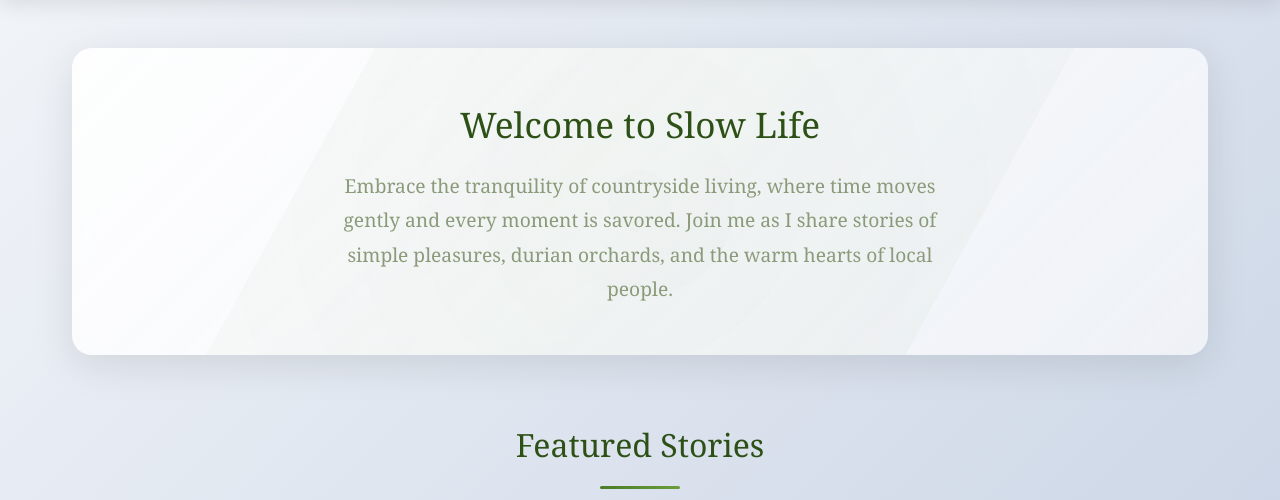
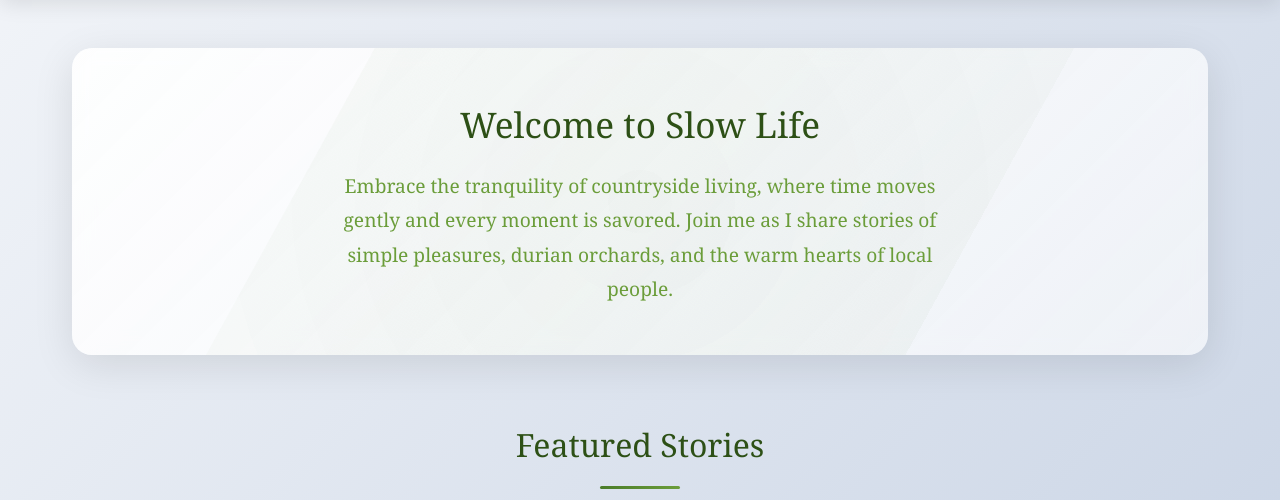
Before and after one commit to penrudee/pharm, a Flask app: page / in a window 1280 px wide. Shown: the part 225-725 px from the top of the page. Run offline with Flask 3, Linux system fonts and the light colour scheme; data that the repository does not hold is empty.

Commit message:
fix style

```diff
--- a/app/static/css/style.css
+++ b/app/static/css/style.css
@@ -161,7 +161,7 @@ main {
 
 .hero p {
     font-size: 1.2rem;
-    color: var(--light-text);
+    color: var(--primary-light);
     max-width: 600px;
     margin: 0 auto;
     line-height: 1.8;
@@ -288,7 +288,7 @@ main {
 }
 
 .full-post h2 {
-    color: var(--primary-dark);
+    color: var(--secondary-color);
     font-size: 2.5rem;
     font-weight: 300;
     margin-bottom: 1rem;
@@ -396,6 +396,7 @@ main {
     margin: 0;
     font-size: 1.1rem;
     line-height: 1.6;
+    color:var(--primary-light);
 }
 
 .post-content ul,
```
